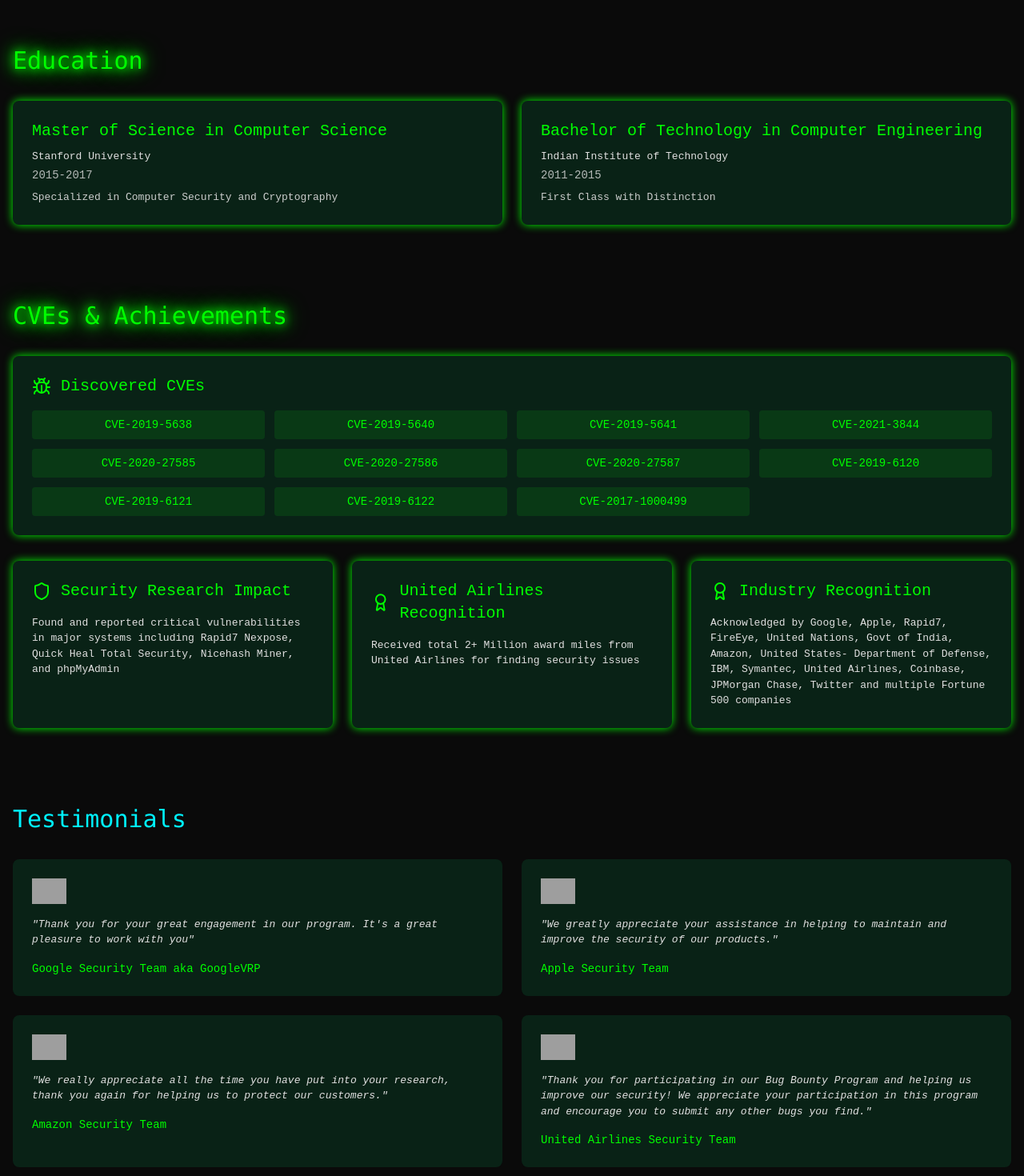
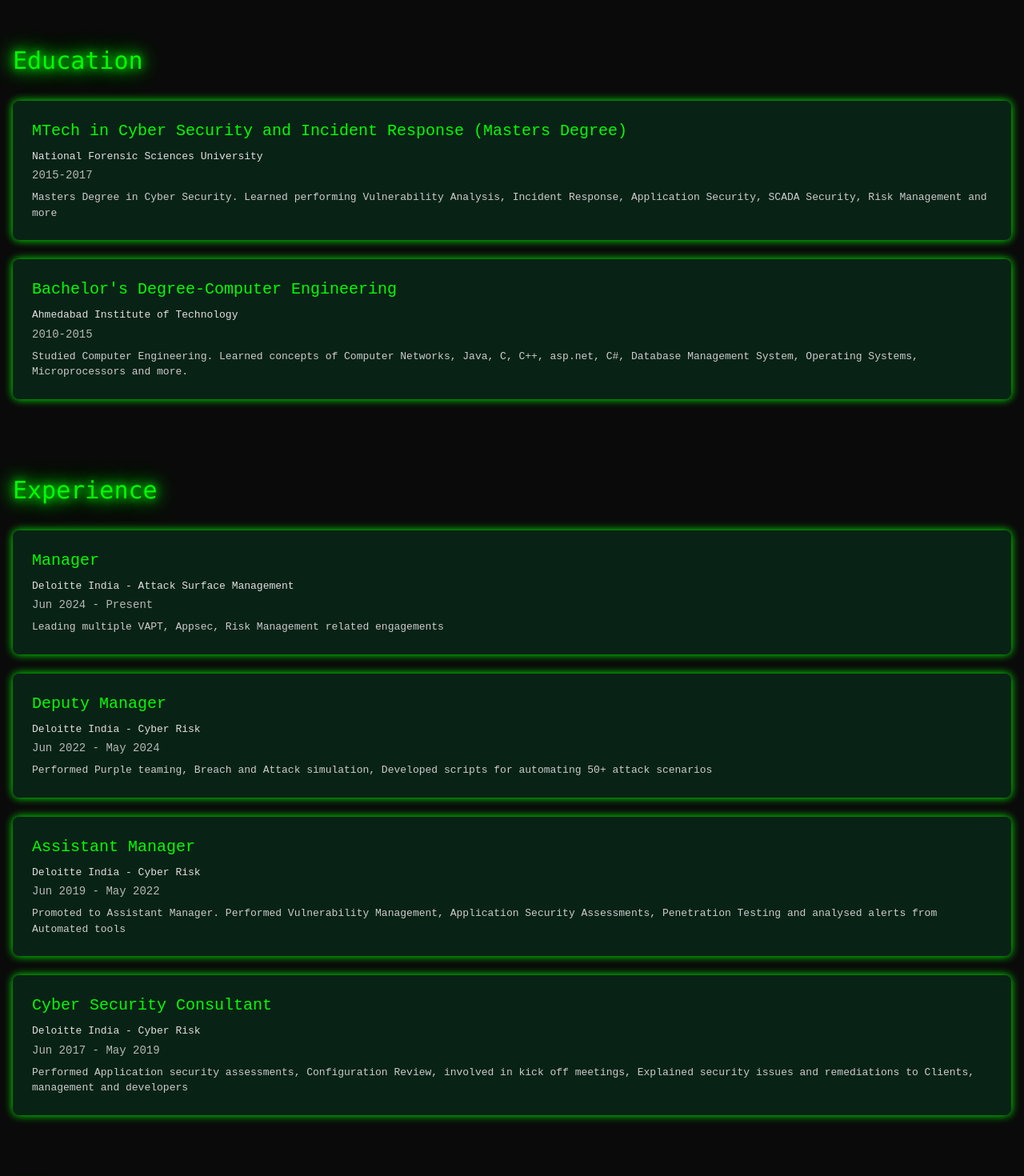
Before and after one commit to LilWikipedia/my-page, a React (Vite) app: page / in a window 1280 px wide. Shown: the part 1140-2610 px from the top of the page at 80% size. Built offline with nearby package versions, Linux system fonts and the light colour scheme; grey boxes are pictures that could not be loaded.

Commit message:
Update education and experience details
Refactor the education and experience sections in the Index component based on the provided image. Ensure that the code remains concise and organized.
[skip gpt_engineer]

```diff
--- a/src/components/home/Education.tsx
+++ b/src/components/home/Education.tsx
@@ -1,23 +1,23 @@
 const Education = () => {
   const education = [
     {
-      degree: "Master of Science in Computer Science",
-      school: "Stanford University",
+      degree: "MTech in Cyber Security and Incident Response (Masters Degree)",
+      school: "National Forensic Sciences University",
       year: "2015-2017",
-      description: "Specialized in Computer Security and Cryptography"
+      description: "Masters Degree in Cyber Security. Learned performing Vulnerability Analysis, Incident Response, Application Security, SCADA Security, Risk Management and more"
     },
     {
-      degree: "Bachelor of Technology in Computer Engineering",
-      school: "Indian Institute of Technology",
-      year: "2011-2015",
-      description: "First Class with Distinction"
+      degree: "Bachelor's Degree-Computer Engineering",
+      school: "Ahmedabad Institute of Technology",
+      year: "2010-2015",
+      description: "Studied Computer Engineering. Learned concepts of Computer Networks, Java, C, C++, asp.net, C#, Database Management System, Operating Systems, Microprocessors and more."
     }
   ];
 
   return (
     <section className="container mx-auto px-4 py-12">
       <h2 className="text-3xl font-mono text-cyber-green mb-8 animate-text-glow">Education</h2>
-      <div className="grid grid-cols-1 md:grid-cols-2 gap-6">
+      <div className="grid grid-cols-1 gap-6">
         {education.map((edu) => (
           <div key={edu.degree} className="bg-glass p-6 rounded-lg backdrop-blur-sm animate-border-glow">
             <h3 className="text-xl text-cyber-green mb-2">{edu.degree}</h3>
--- /dev/null
+++ b/src/components/home/Experience.tsx
@@ -0,0 +1,46 @@
+const Experience = () => {
+  const experiences = [
+    {
+      title: "Manager",
+      company: "Deloitte India - Attack Surface Management",
+      period: "Jun 2024 - Present",
+      description: "Leading multiple VAPT, Appsec, Risk Management related engagements"
+    },
+    {
+      title: "Deputy Manager",
+      company: "Deloitte India - Cyber Risk",
+      period: "Jun 2022 - May 2024",
+      description: "Performed Purple teaming, Breach and Attack simulation, Developed scripts for automating 50+ attack scenarios"
+    },
+    {
+      title: "Assistant Manager",
+      company: "Deloitte India - Cyber Risk",
+      period: "Jun 2019 - May 2022",
+      description: "Promoted to Assistant Manager. Performed Vulnerability Management, Application Security Assessments, Penetration Testing and analysed alerts from Automated tools"
+    },
+    {
+      title: "Cyber Security Consultant",
+      company: "Deloitte India - Cyber Risk",
+      period: "Jun 2017 - May 2019",
+      description: "Performed Application security assessments, Configuration Review, involved in kick off meetings, Explained security issues and remediations to Clients, management and developers"
+    }
+  ];
+
+  return (
+    <section className="container mx-auto px-4 py-12">
+      <h2 className="text-3xl font-mono text-cyber-green mb-8 animate-text-glow">Experience</h2>
+      <div className="grid grid-cols-1 gap-6">
+        {experiences.map((exp) => (
+          <div key={exp.title} className="bg-glass p-6 rounded-lg backdrop-blur-sm animate-border-glow">
+            <h3 className="text-xl text-cyber-green mb-2">{exp.title}</h3>
+            <p className="text-cyber-gray mb-1">{exp.company}</p>
+            <p className="text-sm text-cyber-gray/80 mb-2">{exp.period}</p>
+            <p className="text-cyber-gray/90">{exp.description}</p>
+          </div>
+        ))}
+      </div>
+    </section>
+  );
+};
+
+export default Experience;
--- a/src/pages/Index.tsx
+++ b/src/pages/Index.tsx
@@ -2,6 +2,7 @@ import { Download, Shield, Terminal, Lock } from "lucide-react";
 import { Button } from "@/components/ui/button";
 import Header from "@/components/home/Header";
 import Education from "@/components/home/Education";
+import Experience from "@/components/home/Experience";
 import Testimonials from "@/components/home/Testimonials";
 import Achievements from "@/components/home/Achievements";
 import Loading from "@/components/ui/loading";
@@ -26,6 +27,7 @@ const Index = () => {
     <div className="min-h-screen bg-cyber-dark text-cyber-gray">
       <Header />
 
+      {/* Hero Section */}
       <header className="container mx-auto px-4 py-12">
         <div className="overflow-hidden whitespace-nowrap border-r-2 border-cyber-green animate-typing">
           <h1 className="text-4xl md:text-6xl font-mono text-cyber-green animate-text-glow">
@@ -105,8 +107,11 @@ const Index = () => {
         </div>
       </section>
 
+      {/* Education and Experience Sections */}
+      <Education />
+      <Experience />
+
       {/* Keep existing sections */}
-      <Education />
       <Achievements />
       <Testimonials />
 
```
